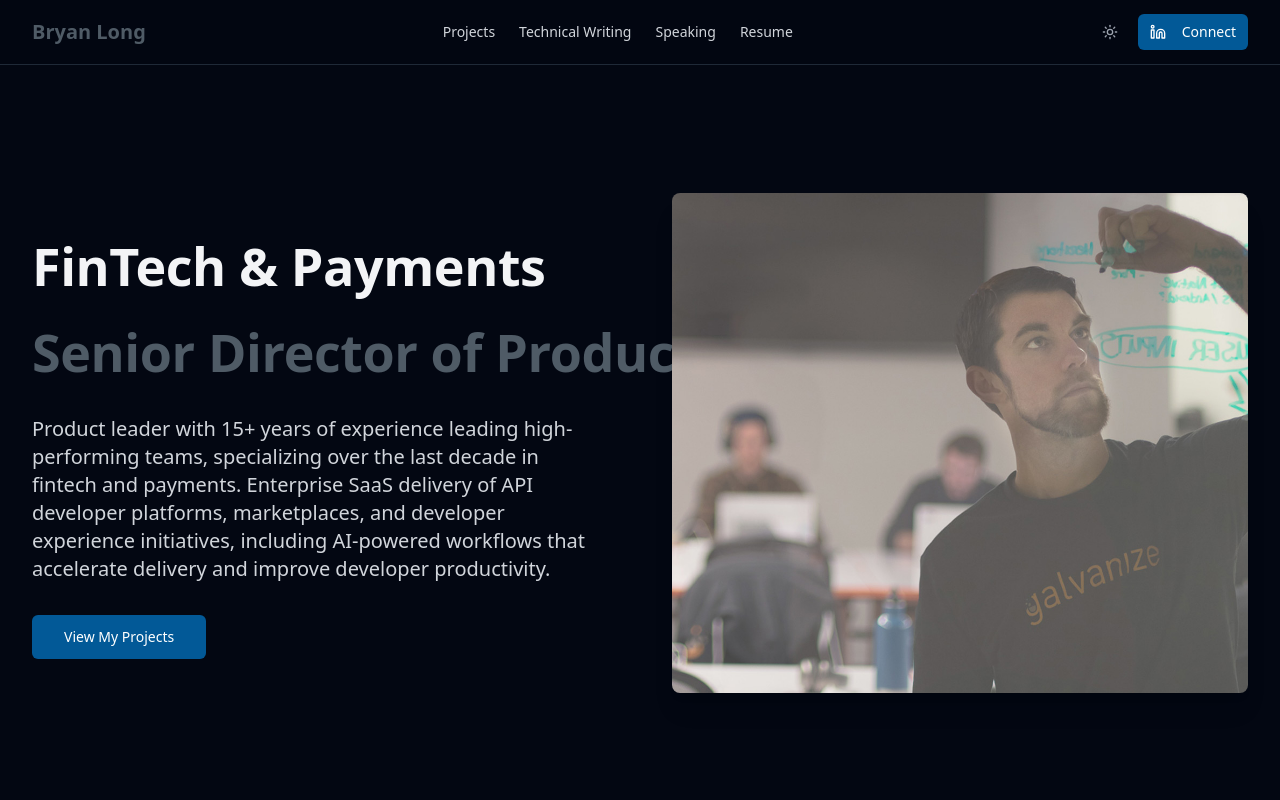
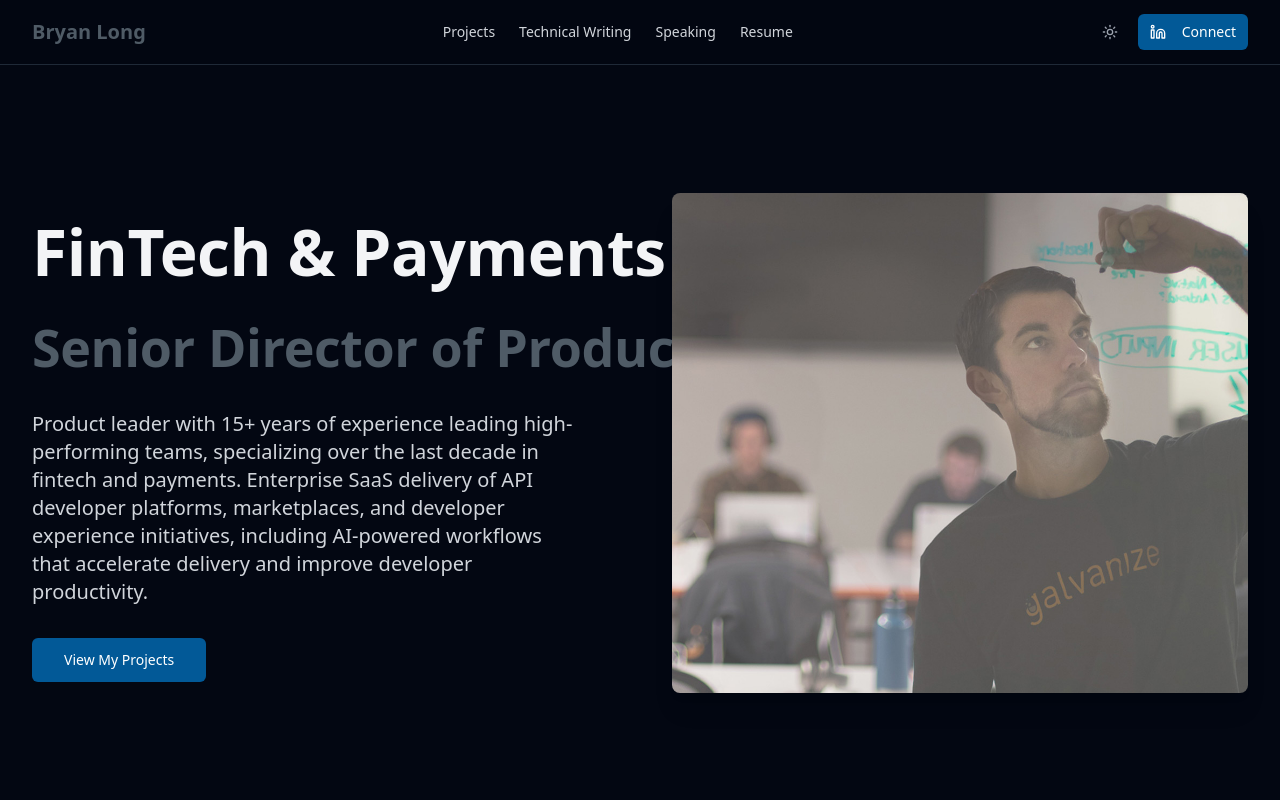
Before and after one commit to BryanLong14/bryan-long-info, a Next.js app: page / in a window 1280 px wide. Shown: the top 800 px of the page. Built offline with nearby package versions, Linux system fonts and the light colour scheme.

Commit message:
style: adjust font sizes and padding for FinTech title
Increase font sizes for FinTech text and add padding to text container.

#VERCEL_SKIP

Co-authored-by: Bryan Long <30552971+BryanLong14@users.noreply.github.com>

```diff
--- a/app/page.tsx
+++ b/app/page.tsx
@@ -56,9 +56,9 @@ export default function Home() {
       {/* Hero Section */}
       <section className="container py-24 md:py-32">
         <div className="grid gap-10 md:grid-cols-2 md:gap-16 items-center">
-          <div>
+          <div className="pr-4 md:pr-8">
             <h1 className="font-bold tracking-tight mb-6 text-gray-900 dark:text-gray-100">
-              <span className="text-[1.75rem] sm:text-[2rem] md:text-[2.25rem] lg:text-[2.75rem] xl:text-[3.25rem] 2xl:text-[3.75rem] block whitespace-nowrap">FinTech & Payments</span>
+              <span className="text-[2.25rem] sm:text-[2.75rem] md:text-[3rem] lg:text-[3.5rem] xl:text-[4rem] 2xl:text-[4.5rem] block whitespace-nowrap">FinTech & Payments</span>
               <div className="pt-2"></div>
               <span className="text-[1.75rem] sm:text-[2rem] md:text-[2.25rem] lg:text-[2.75rem] xl:text-[3.25rem] 2xl:text-[3.75rem] block whitespace-nowrap" style={{ color: "#074a7c" }}>
                 <span className="dark:hidden">Senior Director of Product</span>
```
